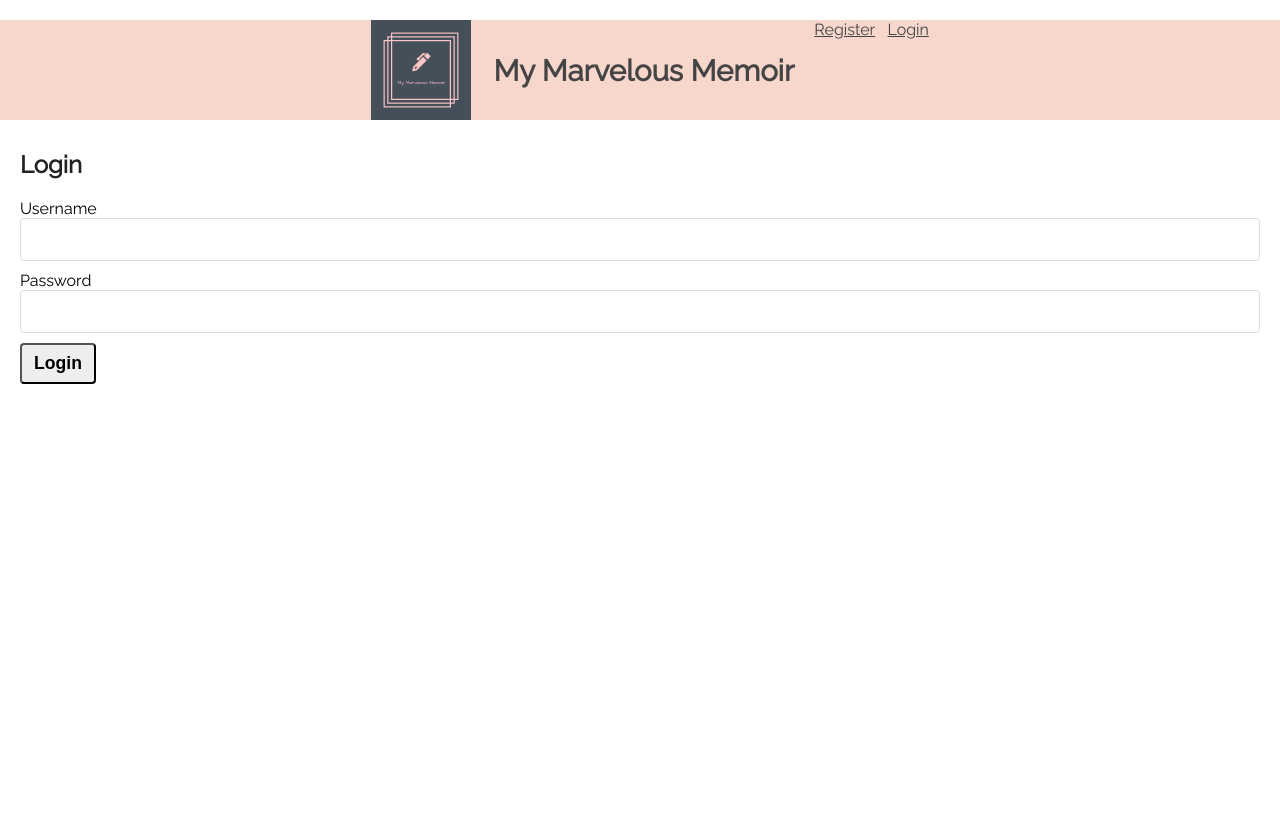
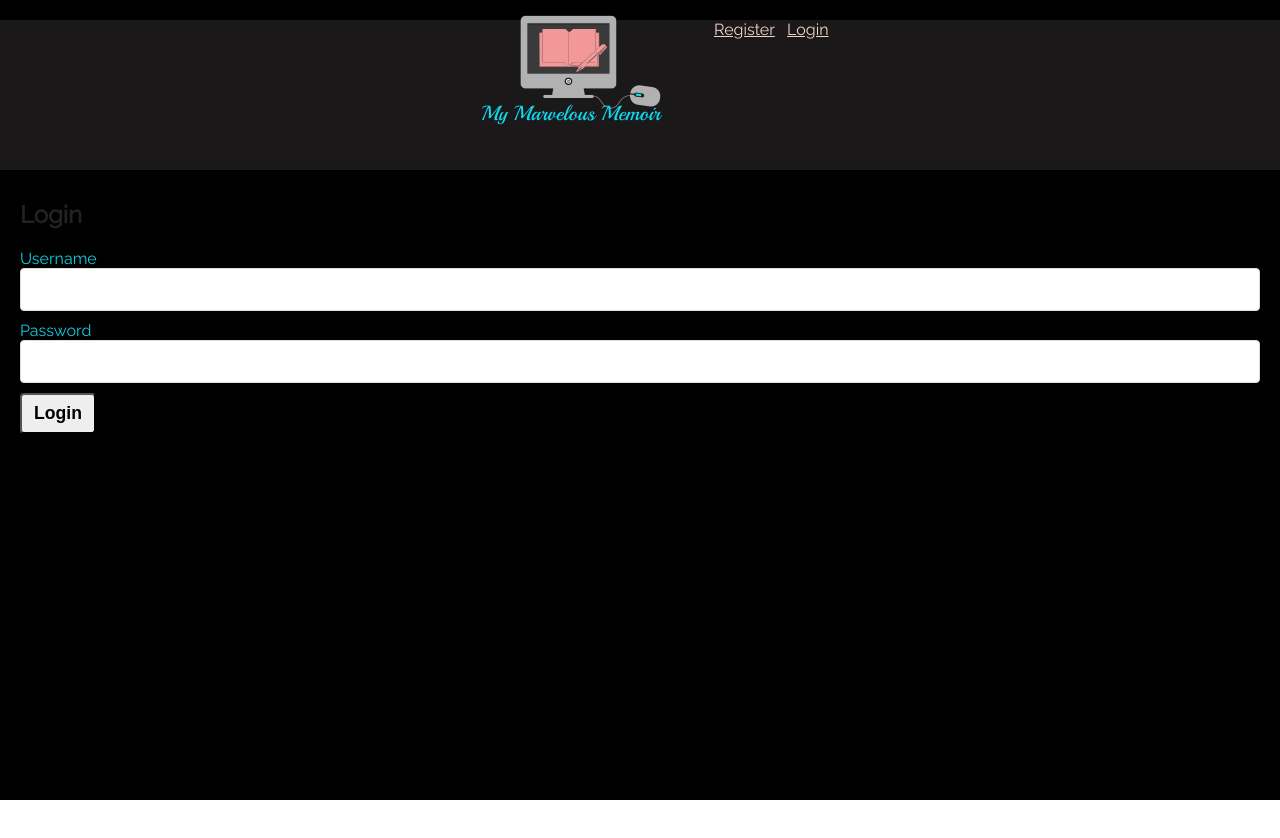
Before and after one commit to RupiR/My_Marvelous_Memoir-client, a React (Create React App) app: page /login in a window 1280 px wide. Shown: the top 838 px of the page. Built offline with nearby package versions, Linux system fonts and the light colour scheme.

Commit message:
updating styling

```diff
--- a/src/components/App/App.css
+++ b/src/components/App/App.css
@@ -1,15 +1,17 @@
 .App {
   height: 100vh;
   padding-top: 20px;
-  padding-bottom: 20px;
+  /* padding-bottom: 20px; */
   margin: 0 auto;
+  color: #0fcbe0;
+  background-color: black;
 }
 
 .App__header {
   padding-left: 20px;
   padding-right: 20px;
-  height: 100px;
-  background-color: #f7d7cc;
+  height: 150px;
+  background-color: #1a1818;
   justify-content: center;
   align-items: center;
 }
--- a/src/components/Header/Header.css
+++ b/src/components/Header/Header.css
@@ -21,7 +21,7 @@
 }
 
 .Header a {
-  color: #444;
+  color: #f3d3c7;
 }
 
 .Header__not-logged-in {
@@ -33,9 +33,9 @@
   display: flex;
 }
 
-.logophoto {
-  height: 100px;
-  width: 100px;
+.computerlogo {
+  height: 200px;
+  width: 200px;
 }
 
 /* mobile view */
--- a/src/components/Header/Header.js
+++ b/src/components/Header/Header.js
@@ -51,9 +51,9 @@ export default class Header extends Component {
       <nav className='Header'>
         <h1>
           <Link to='/'>
-            <img className='logophoto' src='/assets/mylogo.png' />
+            <img className='computerlogo' src='/assets/computerlogo.png' />
             &nbsp;&nbsp;&nbsp;
-            <div className='title'>My Marvelous Memoir</div>
+            {/* <div className='title'>My Marvelous Memoir</div> */}
           </Link>
         </h1>
         {TokenService.hasAuthToken()
--- a/src/routes/LandingPage/LandingPage.css
+++ b/src/routes/LandingPage/LandingPage.css
@@ -1,3 +1,10 @@
+.LandingPage {
+  background-color: black;
+  color: #0fcbe0;
+  justify-content: center;
+  align-items: center;
+}
+
 .LandingPage__header {
   padding: 45px 15px;
 }
@@ -6,10 +13,25 @@
   width: 100vw;
   height: 100vh;
   padding: 10px;
+  border: 10px solid white;
 }
 
 .screenshotpost {
-  width: 100vw;
-  height: 100vh;
-  border: 2px solid rgb(39, 37, 37);
+  width: 75%;
+  height: 75%;
+  padding: 10px;
+  border: 10px solid rgb(39, 37, 37);
 }
+
+.dots {
+  text-decoration: none;
+  color: #f29898;
+}
+
+.personalpage {
+  text-decoration: none;
+  background-color: black;
+  color: #0fcbe0;
+  justify-content: center;
+  align-items: center;
+}
--- a/src/routes/LandingPage/LandingPage.js
+++ b/src/routes/LandingPage/LandingPage.js
@@ -13,32 +13,31 @@ export default class LandingPage extends Component {
                             <img className='heroimage' src='/assets/heroimagepic.jpg' />
                         </Link>
                     </header>
-                    style={{ textDecoration: 'none', color: 'pink' }} ........................................................................................
-                <section>
+                    <h1 className="dots" >........................................................................................</h1>
+                    <section>
                         <header>
                             <h2>Experience My Marvelous Memoir using these login credientials</h2>
                             <h1><p>Username: Demouser</p>
                                 <p>Password: Demo1234!</p></h1>
-                                ........................................................................................
-                            <h1>Don't hold your feelings in, release them by writing.</h1>
+                            <h1 className="dots">........................................................................................</h1>
 
 
 
                         </header>
                     </section>
-                    ........................................................................................
-                <section className="personalpage">
+                    <h1 className="dots">........................................................................................</h1>
+                    <section className="personalpage">
                         <header>
                             <h3>Your personal diary</h3>
                         </header>
                         <p>
                             <Link to='/loginpage'>
-                                <img className='screenshotpost' src='/assets/screenshotpost.jpg' />
+                                <img className='screenshotpost' src='/assets/screenshotpost.png' />
                             </Link>
                         </p>
                     </section>
-                    ........................................................................................
-                {/* <section>
+
+                    {/* <section>
                         <header>
                             <h3>Read public entries from other users</h3>
                         </header>
```
Also changed, not shown: public/assets/computerlogo.png (added).
